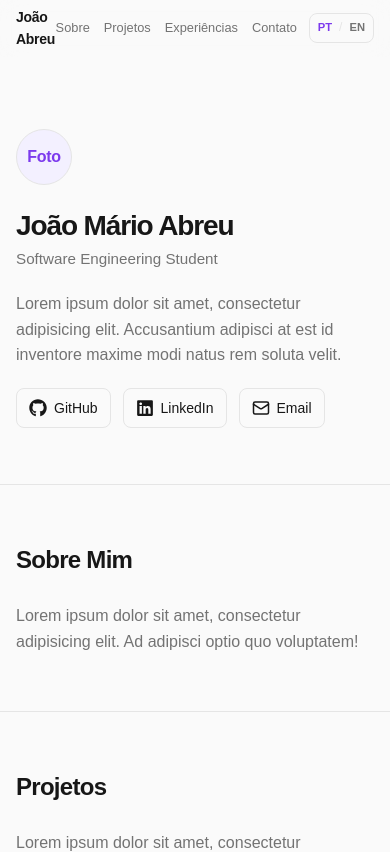
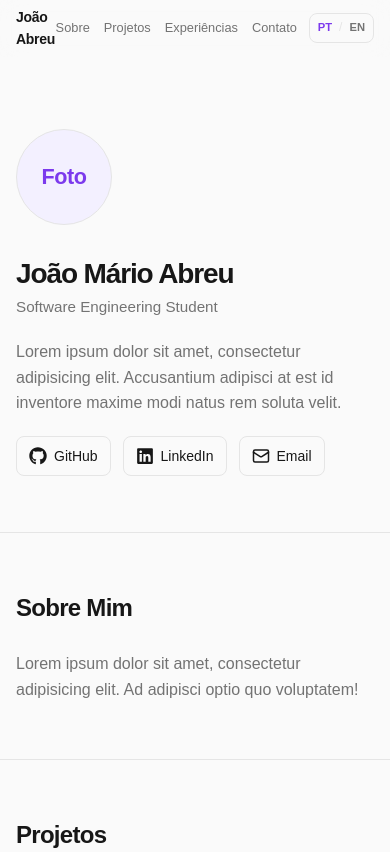
Before and after one commit to joaom-abreu/Portfolio, a Next.js app in the folder portfolio/: page / in a window 390 px wide. Shown: the top 852 px of the page. Built offline with nearby package versions, Linux system fonts and the light colour scheme.

Commit message:
Mudança no tamanho da foto

```diff
--- a/portfolio/src/app/globals.css
+++ b/portfolio/src/app/globals.css
@@ -216,7 +216,7 @@ textarea {
 .hero .page-container {
   display: flex;
   align-items: flex-start;
-  gap: 24px;
+  gap: 32px;
 }
 
 .hero-avatar {
@@ -225,8 +225,8 @@ textarea {
   align-items: center;
   justify-content: center;
 
-  width: 64px;
-  height: 64px;
+  width: 112px;
+  height: 112px;
 
   border: 1px solid var(--border);
   border-radius: 50%;
@@ -234,7 +234,7 @@ textarea {
   background: #f3f0ff;
   color: var(--accent);
 
-  font-size: 1rem;
+  font-size: 1.35rem;
   font-weight: 700;
   letter-spacing: -0.02em;
 }
@@ -321,8 +321,8 @@ textarea {
   }
 
   .hero-avatar {
-    width: 56px;
-    height: 56px;
+    width: 96px;
+    height: 96px;
   }
 
   .hero-title {
```
